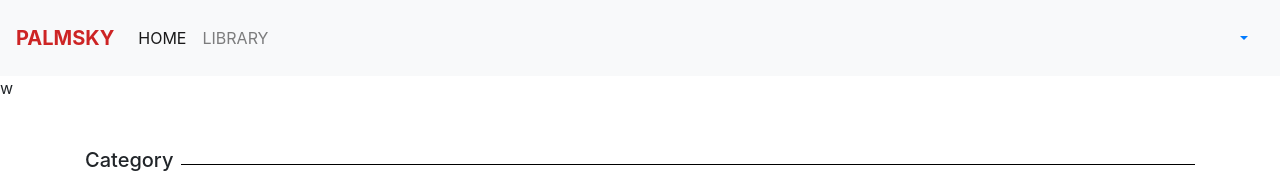
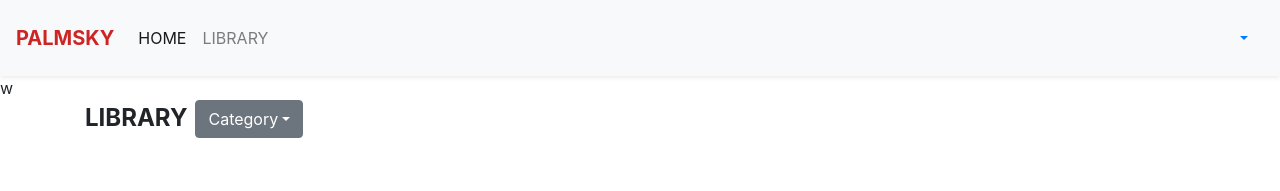
Before and after one commit to atpluem/Palmsky, a Next.js app: page /category/library in a window 1280 px wide. Shown: the top 191 px of the page. Built offline with nearby package versions, Linux system fonts and the light colour scheme.

Commit message:
Add dropdown but unfinish

```diff
--- a/components/Nav.js
+++ b/components/Nav.js
@@ -3,7 +3,7 @@ import Link from "next/link";
 const Navbar = () => {
   return (
     <div style = {{ position: '-webkit-sticky', position: "sticky", top: 0, zIndex: 2 }}>
-      <nav className="navbar navbar-expand-lg navbar-light bg-light">
+      <nav className="navbar navbar-expand-lg navbar-light bg-light shadow-sm">
         <Link href="/Home">
           <a className="navbar-brand">PALMSKY</a>
         </Link>
--- a/pages/category/library.js
+++ b/pages/category/library.js
@@ -5,7 +5,7 @@ import Tags from './tags'
 
 const library = () => {
 
-    const category  = ["Cartoon", "Fiction", "Fantacy", "Romance", "Adventure" ]
+    const category = ["Cartoon", "Fiction", "Fantacy", "Romance", "Adventure"]
 
     return (
         <div>
@@ -17,15 +17,25 @@ const library = () => {
                 w
             </div>
 
+            {/* Category Drop */}
+            <div className="container d-flex flex-row">
+                <p className="h4 mt-1 mr-2 font-weight-bold">LIBRARY </p>
+                <div className="dropdown">
+                    <button className = "btn btn-secondary dropdown-toggle" id = "dropMenu" type="button" aria-haspopup = "true" aria-expanded = "false">Category</button>
+                    <div className = "dropdown-menu" aria-labelledby="dropMenu">
+                        <a className = "dropdown-item" href ="#" >Selector 1</a>
+                    </div>
+                </div>
+            </div>
 
             {/* Book Category */}
-            <div className = "container">
+            <div className="container">
                 {category.map(name => (<Tags />))}
             </div>
 
             {/* footer */}
-            <div className = "bg-dark mt-5 position-relative" >
-                <p className = "text-light text-center font-weight-lighter " >@2020-20221 PALMSKY THAILAND</p>
+            <div className="bg-dark mt-5 position-relative" >
+                <p className="text-light text-center font-weight-lighter " >@2020-20221 PALMSKY THAILAND</p>
             </div>
         </div>
     )
--- a/pages/category/tags.js
+++ b/pages/category/tags.js
@@ -1,5 +1,4 @@
 import React from 'react'
-import Header from '../Header'
 
 const tags = () => {
     const number = [1,2,3,4]
```
Also changed, not shown: 1 other file (tests, documents, lock files or other folders).
